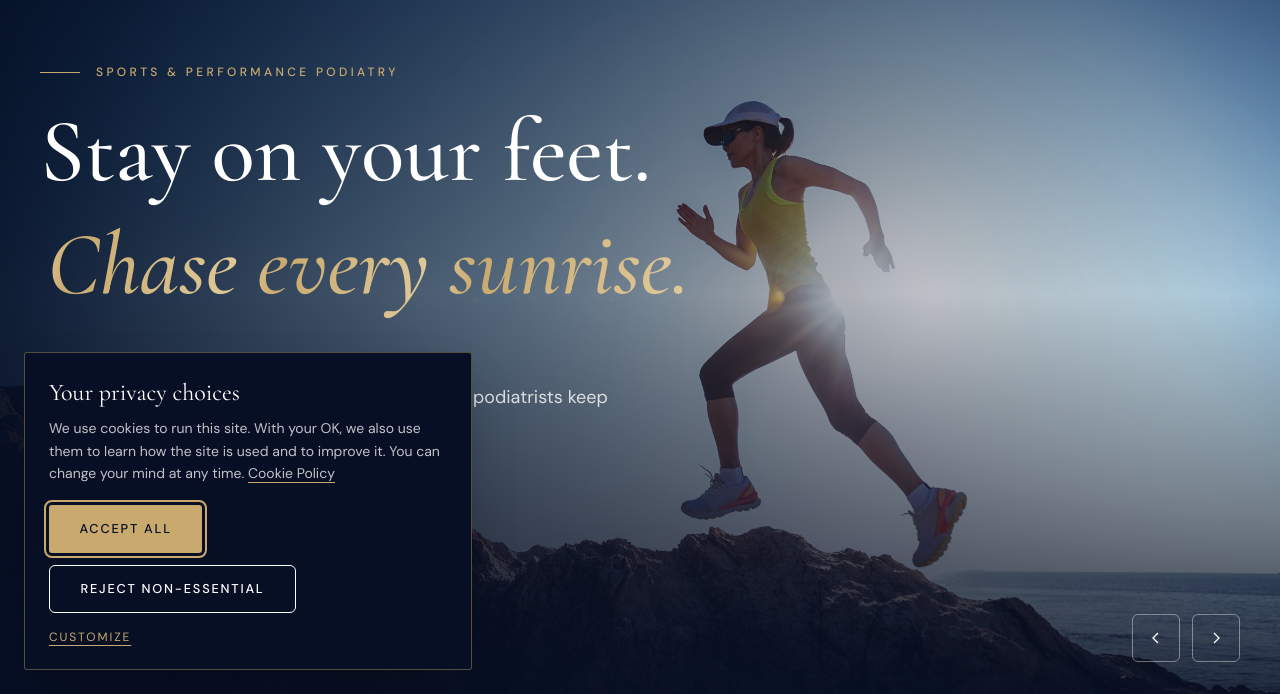
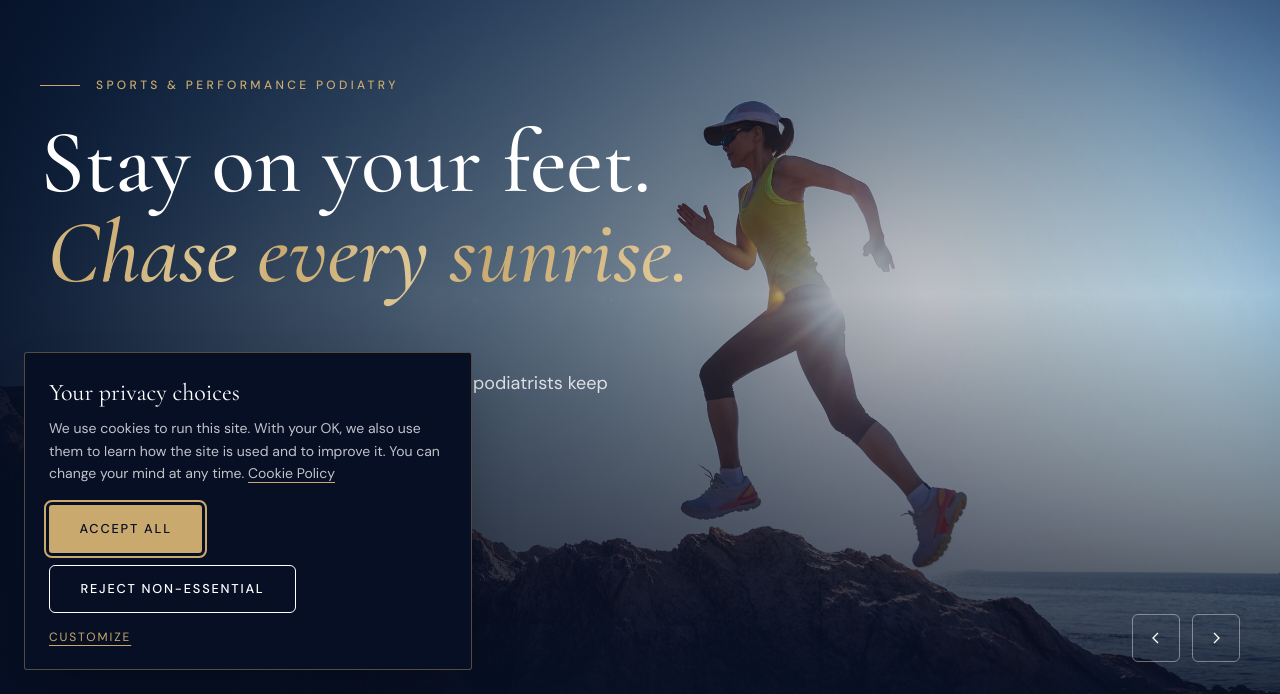
Before and after one commit to Usman7861122/advanced-foot-and-Ankle-stewart, an Astro site: page / in a window 1280 px wide. Shown: the part 106-800 px from the top of the page. Built offline with nearby package versions, Linux system fonts and the light colour scheme; Astro itself is replaced by a stand-in of ours.

Commit message:
Tighten hero heading spacing

```diff
--- a/src/components/islands/HeroSlider.tsx
+++ b/src/components/islands/HeroSlider.tsx
@@ -112,8 +112,8 @@ export default function HeroSlider() {
             </motion.p>
 
             {/* Real h1 lives in Hero.astro for SEO; slide titles are level-2 headings */}
-            <p role="heading" aria-level={2} className="mt-6 font-serif text-[clamp(2.6rem,7vw,6rem)] font-medium leading-[1.02]">
-              <span className="block overflow-hidden pb-[0.18em]">
+            <p role="heading" aria-level={2} className="mt-6 font-serif text-[clamp(2.6rem,7vw,6rem)] font-medium leading-[0.98]">
+              <span className="-mb-[0.22em] block overflow-hidden pb-[0.18em]">
                 <motion.span
                   className="block"
                   initial={{ y: '110%' }}
```
